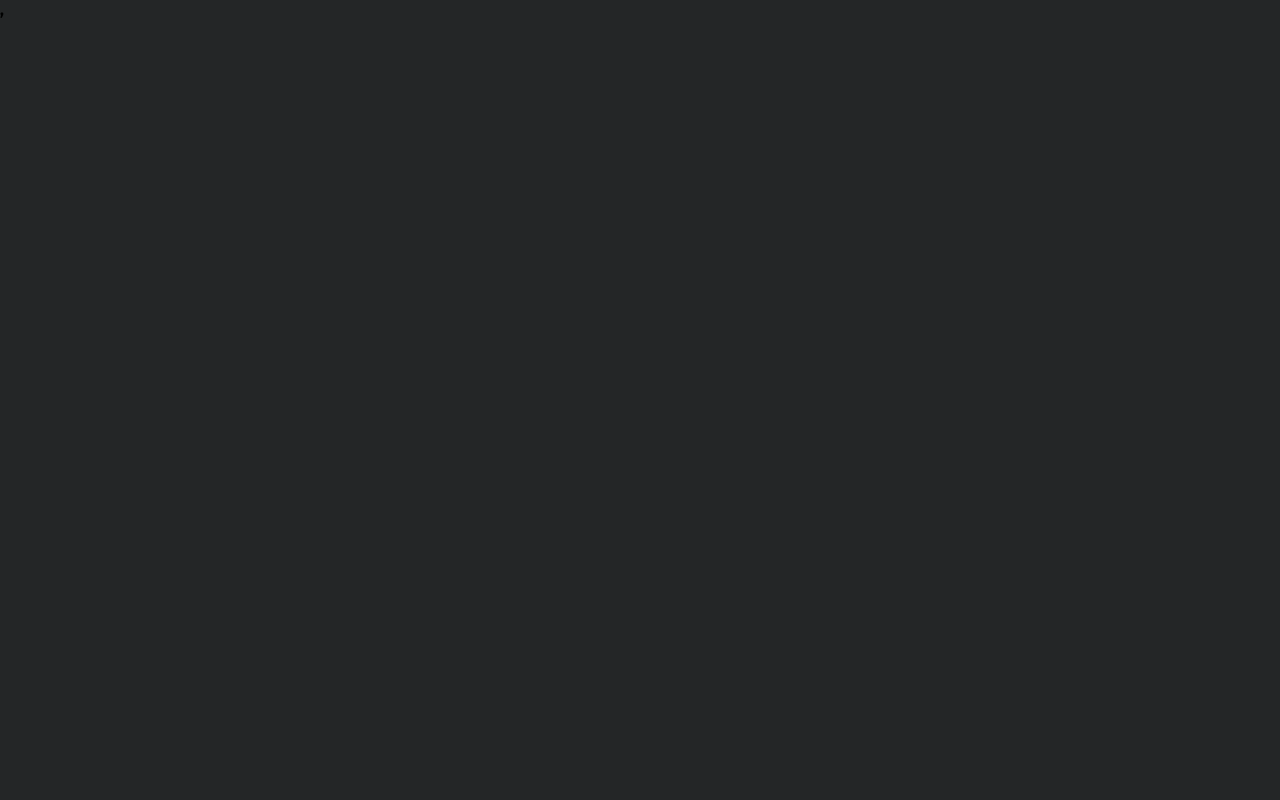
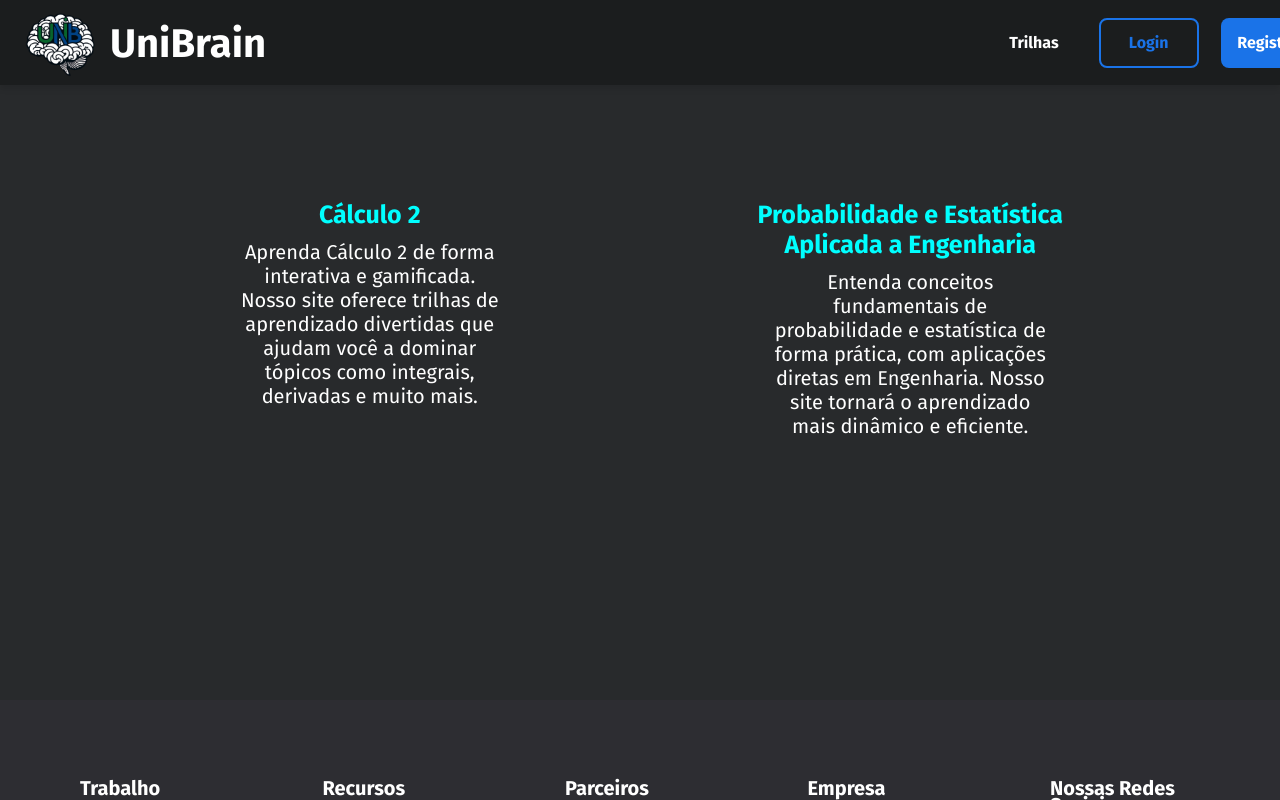
Before and after one commit to TiagoSBittencourt/UniBrain, a React (Vite) app in the folder frontend/: page /homeTrilhas in a window 1280 px wide. Built offline with nearby package versions, Linux system fonts and the light colour scheme.

Commit message:
paginaTrilhas

```diff
--- a/frontend/src/App.jsx
+++ b/frontend/src/App.jsx
@@ -3,7 +3,7 @@ import './App.css'
 import Home from './components/Home/Home'
 import Register from './components/Authentication/Register'
 import Login from './components/Authentication/Login'
-import homeTrilhas from './components/PaginaTrilhas/homeTrilhas'
+import HomeTrilhas from './components/PaginaTrilhas/homeTrilhas'
 import PassResetRequest from './components/Authentication/PassResetRequest'
 import PassReset from './components/Authentication/PassReset'
 import Quiz from './components/Quiz/Quiz'
@@ -19,7 +19,7 @@ function App() {
         <Route exact path='/' element={<Home />} />
         <Route path="/login" element={<Login/>}/>
         <Route path="/register" element={<Register/>}/>
-        <Route path="/homeTrilhas" element={<homeTrilhas/>}/>
+        <Route path="/homeTrilhas" element={<HomeTrilhas/>}/>
         <Route path="/bem-vindo" element={<Quiz/>}/>
         <Route path="/request/password-reset" element={<PassResetRequest/>}/>
         <Route path="/password-reset/:token" element={<PassReset/>}/>
--- a/frontend/src/components/Footer.jsx
+++ b/frontend/src/components/Footer.jsx
@@ -42,7 +42,11 @@ const Footer=()=>{
                 <div className="sb_footer-links_div">
                     <h4>Nossas Redes Sociais</h4>
                     <div className="redesSociais">
-                      <p><img src="/assets/github.png"  alt=""/></p>
+                    <p>
+                       <a href="https://github.com/TiagoSBittencourt/UniBrain" target="_blank" rel="noopener noreferrer">
+                          <img src="/assets/github.png" alt="GitHub" />
+                       </a>
+                      </p>
                       <p><img src="/assets/linkedin.png" alt=""/></p>
                     </div>
                 </div>
--- a/frontend/src/components/PaginaTrilhas/homeTrilhas.jsx
+++ b/frontend/src/components/PaginaTrilhas/homeTrilhas.jsx
@@ -1,15 +1,15 @@
 import React from 'react'
 import Navbar from '../Navbar'
-import paginaTrilhas from '../PaginaTrilhas/paginaTrilhas'
+import PaginaTrilhas from '../PaginaTrilhas/paginaTrilhas'
 import Footer from '../Footer'
 import "./homeTrilhas.css"
 
-function homeTrilhas(){
+function HomeTrilhas(){
     return (
         <div className="homeTrilhasT">
             <div className="headerContainerT">
                 <Navbar/>
-                <paginaTrilhas/>
+                <PaginaTrilhas/>
                 <Footer/>
 
             </div>
@@ -17,4 +17,4 @@ function homeTrilhas(){
     )
 }
 
-export default homeTrilhas;
+export default HomeTrilhas;
--- a/frontend/src/components/PaginaTrilhas/paginaTrilhas.jsx
+++ b/frontend/src/components/PaginaTrilhas/paginaTrilhas.jsx
@@ -1,7 +1,7 @@
 import React from 'react';
 import "./paginaTrilhas.css";
 
-function paginaTrilhas() {
+function PaginaTrilhas() {
 
   return (
     <div className="materias-containerT">
@@ -37,4 +37,4 @@ function paginaTrilhas() {
   );
 }
 
-export default paginaTrilhas;
+export default PaginaTrilhas;
```
